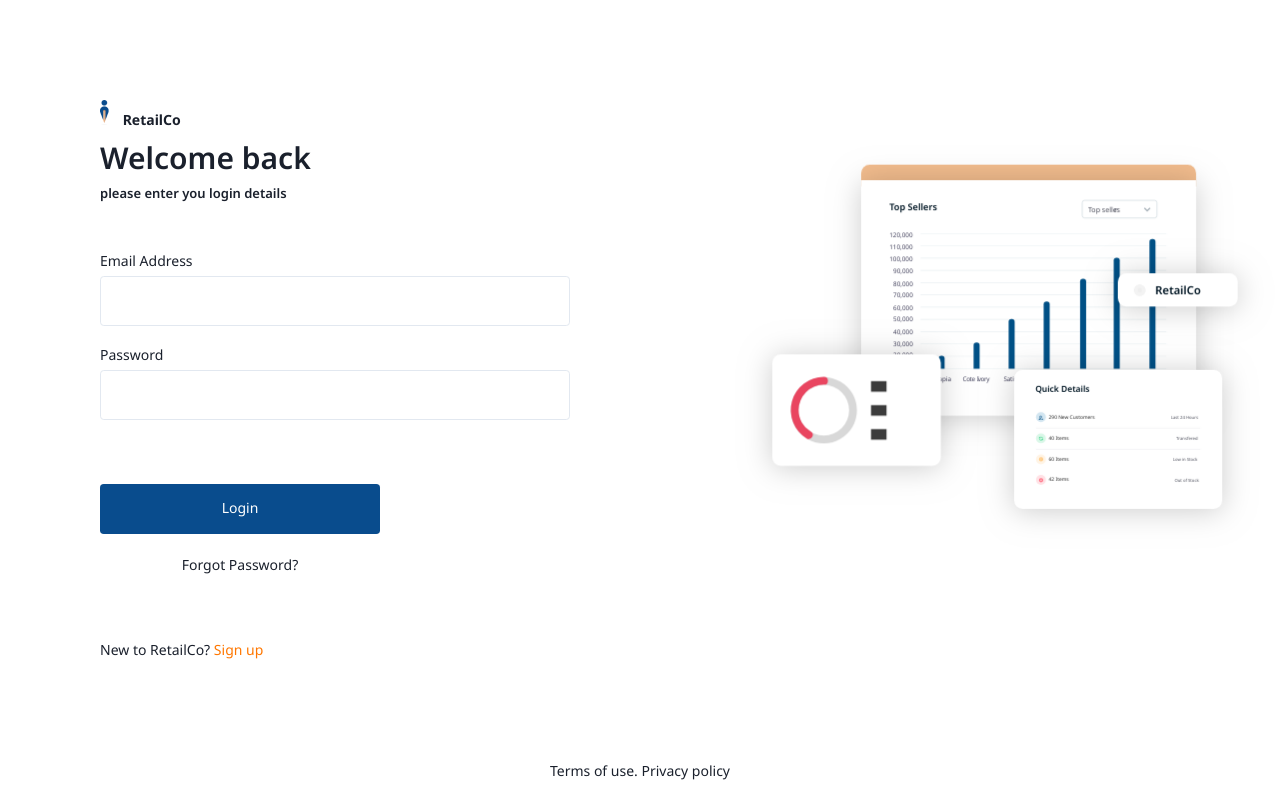
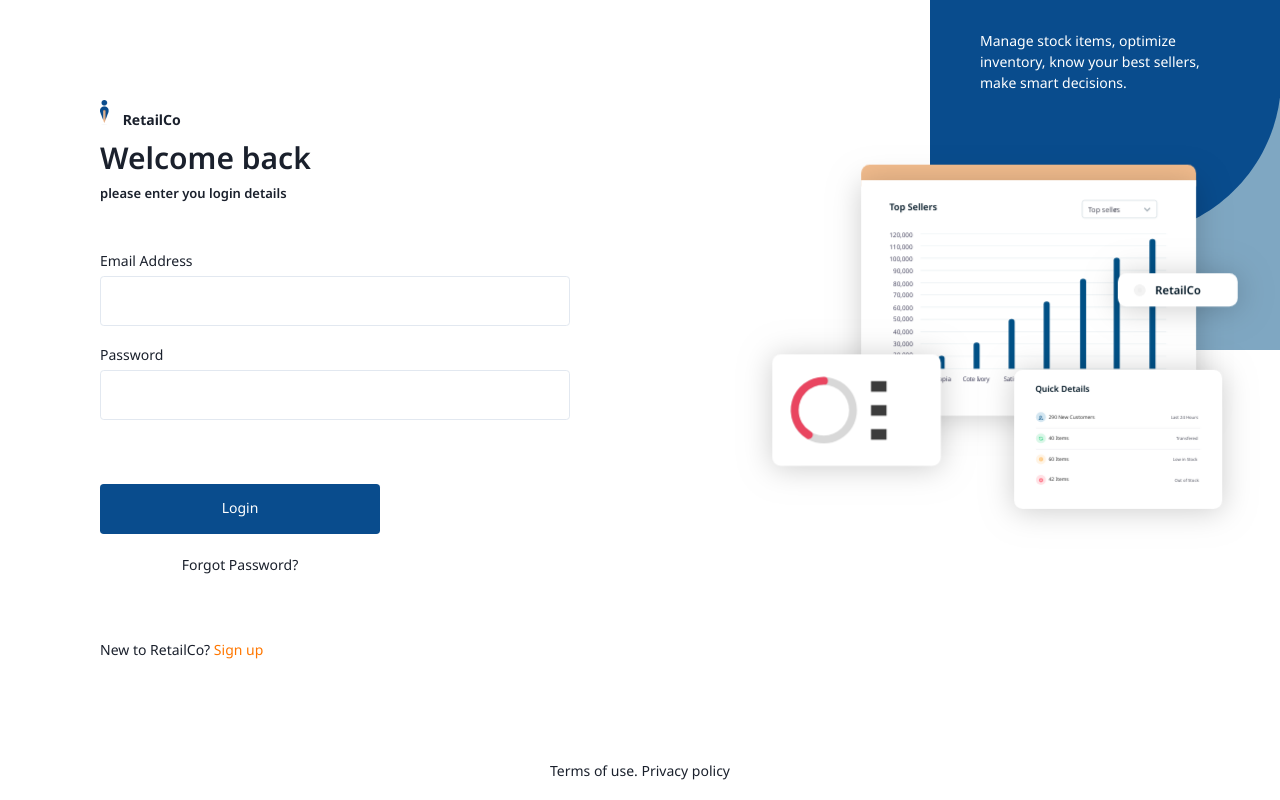
Before and after one commit to ByteQL/retailco-frontend, a React (Create React App) app: page / in a window 1280 px wide. Built offline with nearby package versions, Linux system fonts and the light colour scheme.

Commit message:
fix hidden login image

```diff
--- a/src/pages/ForgotPassword/_partials/ForgotPasswordBanner/index.tsx
+++ b/src/pages/ForgotPassword/_partials/ForgotPasswordBanner/index.tsx
@@ -20,7 +20,6 @@ const ForgotPasswordBanner = () => {
         bg={`url(${ForgotPasswordRearImage}) no-repeat center`}
         bgSize="cover"
         color="#fff"
-        zIndex="-1"
         fontSize="sm"
       >
         <Box as="p">
--- a/src/pages/Login/_partials/LoginBanner/index.tsx
+++ b/src/pages/Login/_partials/LoginBanner/index.tsx
@@ -11,7 +11,7 @@ import LoginRearImage from 'svg/login-rear-image.svg';
 const LoginBanner = () => {
   return (
     <Box pos="relative" w="50%" ml="auto" d={{ base: 'none', xl: 'block' }}>
-      <Box pos="absolute" right="0" top="14rem" width="55rem">
+      <Box pos="absolute" right="0" top="14rem" width="55rem" zIndex={100}>
         <LoginFrontImage />
       </Box>
       <Box
@@ -24,7 +24,6 @@ const LoginBanner = () => {
         bg={`url(${LoginRearImage}) no-repeat center`}
         bgSize="cover"
         color="#fff"
-        zIndex="-1"
         fontSize="sm"
       >
         <Box as="p">
--- a/src/pages/Signup/index.tsx
+++ b/src/pages/Signup/index.tsx
@@ -8,9 +8,7 @@ import SignupStepIndicator from 'components/SignupStepsIndicator';
 import CurrentForm from './_partials/CurrentForm';
 import { MdAccountBalance, MdPermIdentity, MdInput } from 'react-icons/md';
 
-interface Props {}
-
-const Signup: React.FC<Props> = ({}) => {
+const Signup: React.FC = () => {
   const stepList = [
     { Icon: MdPermIdentity, title: 'Personal Information' },
     { Icon: MdInput, title: 'Login details' },
```
